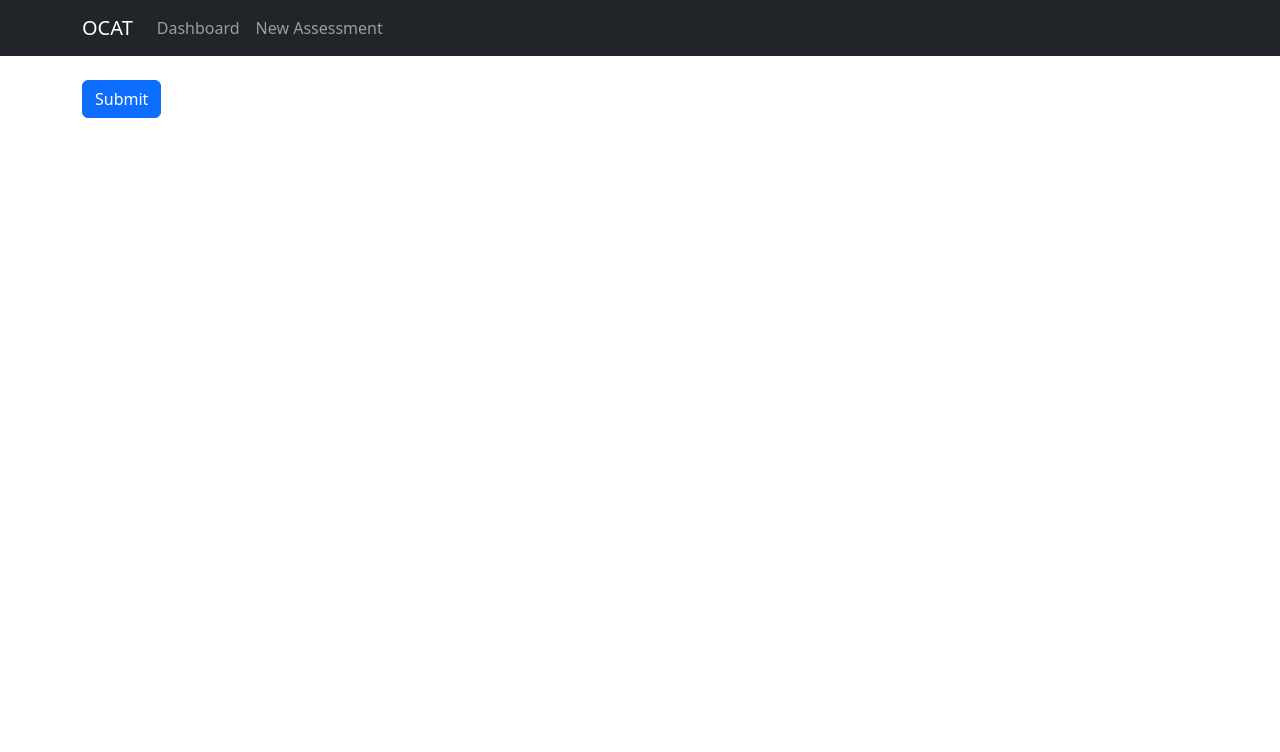
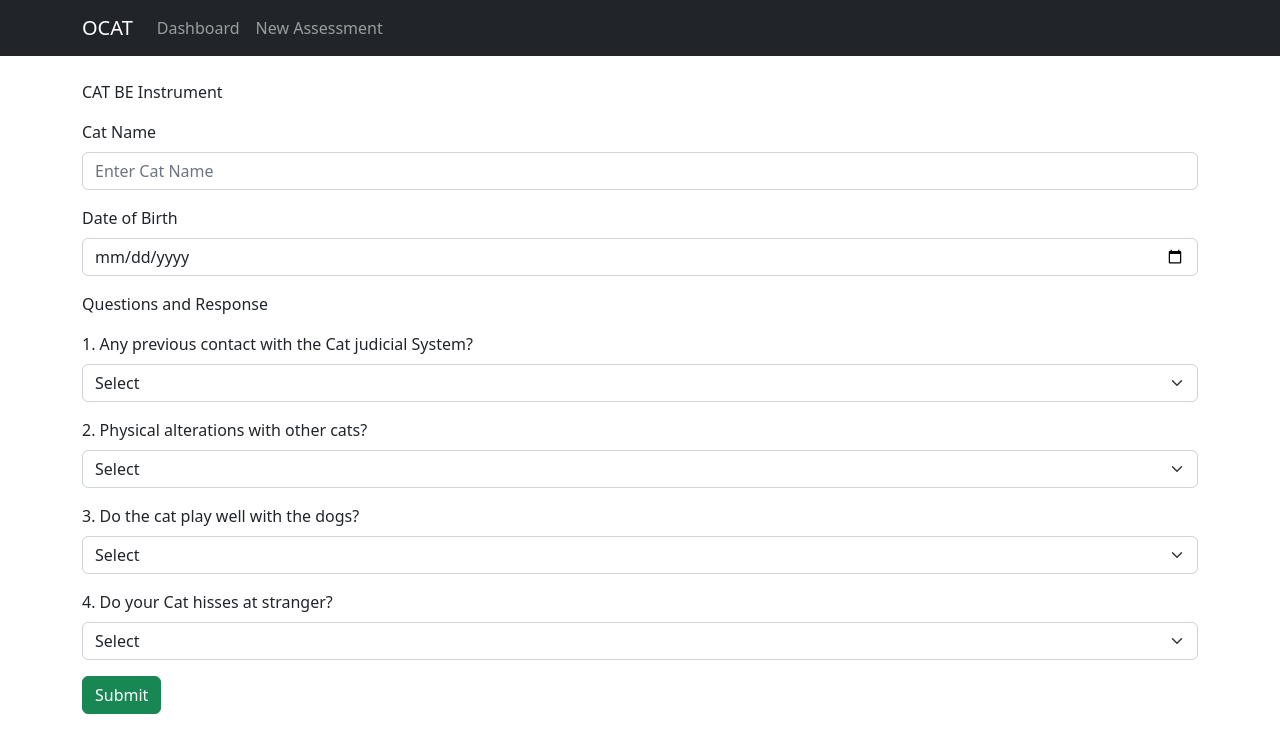
Before and after one commit to ghimirsi/ITSC-Work, a React (Create React App) app in the folder packages/client/: page /assessment/new in a window 1280 px wide. Shown: the top 752 px of the page. Built offline with nearby package versions, Linux system fonts and the light colour scheme.

Commit message:
creating form

```diff
--- a/packages/client/src/pages/Assessments/NewAssessment.jsx
+++ b/packages/client/src/pages/Assessments/NewAssessment.jsx
@@ -1,16 +1,87 @@
 import React from 'react';
+
 import { Button, Form } from 'react-bootstrap';
+
+import { useForm } from 'react-hook-form';
+
 import { AssessmentService } from '../../services/AssessmentService';
 
 export const NewAssessment = () => {
+
+  const {
+    formState: { errors }, handleSubmit, register,
+  } = useForm();
 
   // create a form that utilizes the "onSubmit" function to send data to
   // packages/client/src/services/AssessmentService.js and then onto the packages/api/src/routes/assessment express API
   const onSubmit = async (data) => {
     await AssessmentService.submit(data);
   };
+  return (
 
-  return <Form>
-    <Button variant="primary" type="submit">Submit</Button>
-  </Form>;
+    <>
+
+      <p>CAT BE Instrument</p>
+
+      <Form onSubmit={handleSubmit((data) => console.log(data))}>
+
+        <Form.Group className="mb-3" controlId="catName">
+          <Form.Label>Cat Name</Form.Label>
+          <Form.Control type="text" placeholder="Enter Cat Name" {...register(`catName`, { required: true })} />
+        </Form.Group>
+        {errors.catName && <p>Cat name is required.</p>}
+
+        <Form.Group className="mb-3" controlId="birthDate">
+          <Form.Label>Date of Birth</Form.Label>
+          <Form.Control type="date" placeholder="Enter Date of Birth"
+            {...register(`birthDate`, { required: true })} />
+        </Form.Group>
+        {errors.lastName && <p>Date of Birth is required.</p>}
+
+        <p> Questions and Response </p>
+
+        <Form.Group className="mb-3" controlId="Question">
+          <Form.Label>1. Any previous contact with the Cat judicial System? </Form.Label>
+          <Form.Select aria-label="Yes or No">
+            <option> Select</option>
+            <option value="1">Yes</option>
+            <option value="2">No</option>
+          </Form.Select>
+        </Form.Group>
+
+        <Form.Group className="mb-3" controlId="Question">
+          <Form.Label>2. Physical alterations with other cats? </Form.Label>
+          <Form.Select aria-label="choose">
+            <option>Select</option>
+            <option value="1"> 0-3 altercations</option>
+            <option value="2"> 3+ altercations</option>
+          </Form.Select>
+        </Form.Group>
+
+        <Form.Group className="mb-3" controlId="Question">
+          <Form.Label>3. Do the cat play well with the dogs? </Form.Label>
+          <Form.Select aria-label="choose">
+            <option>Select</option>
+            <option value="1">10+ alteraction</option>
+            <option value="2">0-10 alteraction</option>
+          </Form.Select>
+        </Form.Group>
+
+        <Form.Group className="mb-3" controlId="Question">
+          <Form.Label>4. Do your Cat hisses at stranger? </Form.Label>
+
+          <Form.Select aria-label="Yes or No">
+            <option>Select</option>
+            <option value="1">Yes</option>
+            <option value="2">No</option>
+          </Form.Select>
+        </Form.Group>
+
+        <Button variant="success" type="submit">Submit</Button>
+      </Form>
+
+    </>
+
+  );
+
 };
```
